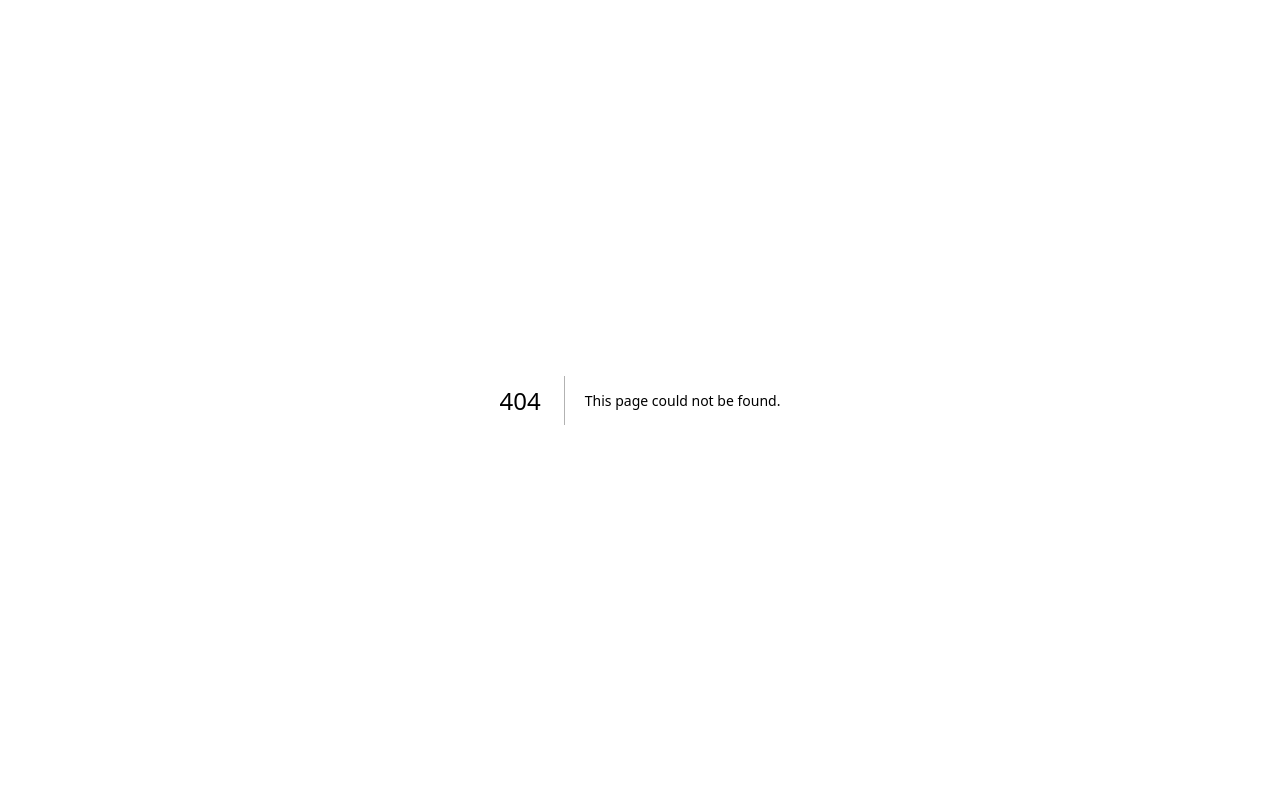
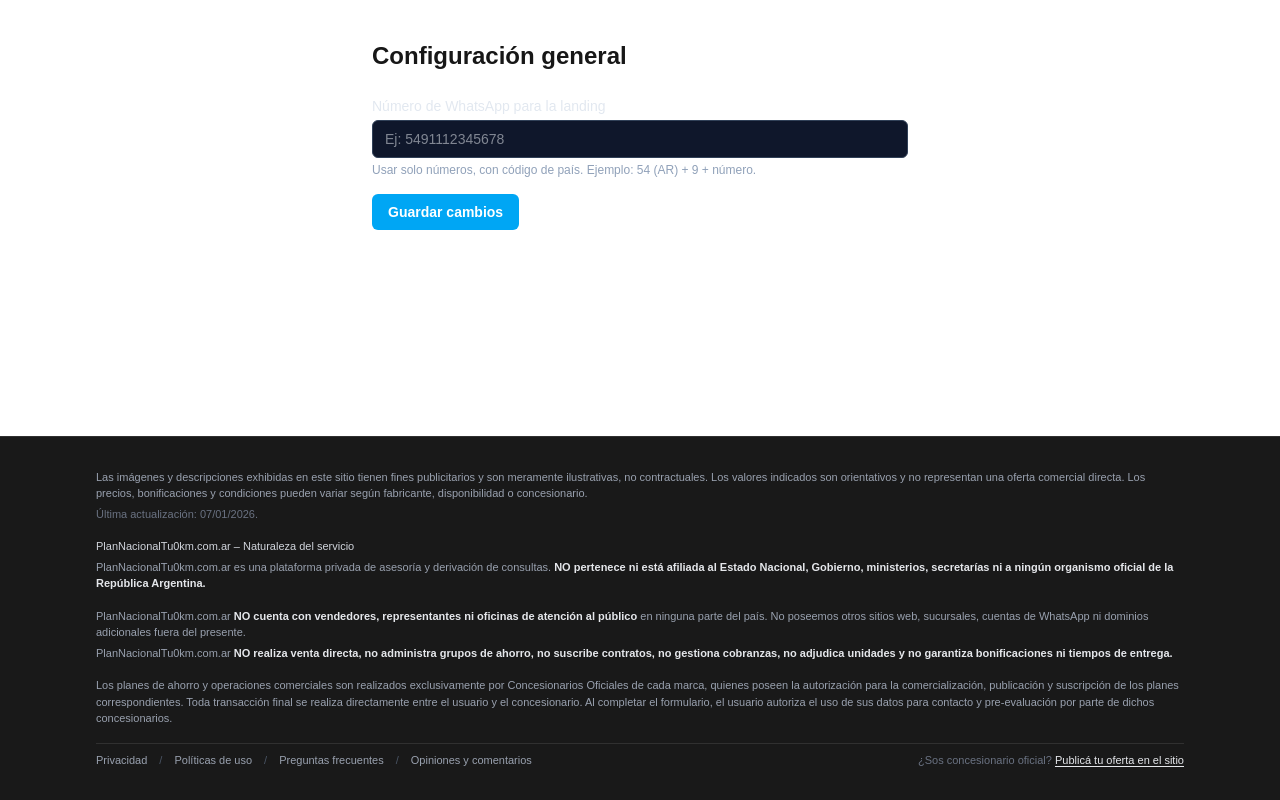
Before and after one commit to DavidFlautero/ladingpageconse1, a Next.js app: page /admin/settings in a window 1280 px wide. Before the commit this address had no page. Shown: the top 800 px of the page. Built offline with nearby package versions, Linux system fonts and the light colour scheme; no server answers.

Commit message:
modificando fondo

```diff
--- /dev/null
+++ b/app/admin/settings/page.tsx
@@ -0,0 +1,82 @@
+"use client";
+
+import { useEffect, useState } from "react";
+
+export default function SettingsPage() {
+  const [whatsappNumber, setWhatsappNumber] = useState("");
+  const [saving, setSaving] = useState(false);
+  const [message, setMessage] = useState<string | null>(null);
+
+  useEffect(() => {
+    const fetchConfig = async () => {
+      try {
+        const res = await fetch("/api/config/whatsapp");
+        if (!res.ok) return;
+        const data = await res.json();
+        setWhatsappNumber(data.whatsappNumber || "");
+      } catch (e) {
+        console.error(e);
+      }
+    };
+    fetchConfig();
+  }, []);
+
+  const handleSubmit = async (e: React.FormEvent) => {
+    e.preventDefault();
+    setSaving(true);
+    setMessage(null);
+    try {
+      const res = await fetch("/api/config/whatsapp", {
+        method: "POST",
+        headers: { "Content-Type": "application/json" },
+        body: JSON.stringify({ whatsappNumber }),
+      });
+      if (!res.ok) throw new Error("Error guardando configuración");
+      setMessage("Número de WhatsApp actualizado correctamente.");
+    } catch (err: any) {
+      setMessage(err.message || "Error al guardar.");
+    } finally {
+      setSaving(false);
+    }
+  };
+
+  return (
+    <main className="max-w-xl mx-auto px-5 py-10">
+      <h1 className="text-2xl font-semibold mb-6">
+        Configuración general
+      </h1>
+
+      <form onSubmit={handleSubmit} className="space-y-4">
+        <div>
+          <label className="block text-sm font-medium text-slate-200 mb-1">
+            Número de WhatsApp para la landing
+          </label>
+          <input
+            type="text"
+            value={whatsappNumber}
+            onChange={(e) => setWhatsappNumber(e.target.value)}
+            placeholder="Ej: 5491112345678"
+            className="w-full rounded-md border border-slate-700 bg-slate-900 px-3 py-2 text-sm text-slate-100 focus:outline-none focus:ring-2 focus:ring-sky-500"
+          />
+          <p className="mt-1 text-xs text-slate-400">
+            Usar solo números, con código de país. Ejemplo: 54 (AR) + 9 + número.
+          </p>
+        </div>
+
+        <button
+          type="submit"
+          disabled={saving}
+          className="rounded-md bg-sky-500 px-4 py-2 text-sm font-semibold text-white hover:bg-sky-400 disabled:opacity-60"
+        >
+          {saving ? "Guardando..." : "Guardar cambios"}
+        </button>
+
+        {message && (
+          <p className="text-xs mt-2 text-slate-300">
+            {message}
+          </p>
+        )}
+      </form>
+    </main>
+  );
+}
--- /dev/null
+++ b/app/api/config/whatsapp/route.ts
@@ -0,0 +1,39 @@
+import { NextResponse } from "next/server";
+import { createClient } from "@supabase/supabase-js";
+
+const supabaseUrl = process.env.NEXT_PUBLIC_SUPABASE_URL!;
+const supabaseKey = process.env.SUPABASE_SERVICE_ROLE_KEY!;
+const supabase = createClient(supabaseUrl, supabaseKey);
+
+export async function GET() {
+  const { data, error } = await supabase
+    .from("config")
+    .select("value")
+    .eq("key", "whatsapp_number")
+    .maybeSingle();
+
+  if (error) {
+    console.error(error);
+    return NextResponse.json({ whatsappNumber: null }, { status: 500 });
+  }
+
+  return NextResponse.json({
+    whatsappNumber: data?.value ?? null,
+  });
+}
+
+export async function POST(req: Request) {
+  const body = await req.json();
+  const whatsappNumber = (body.whatsappNumber || "").toString();
+
+  const { error } = await supabase
+    .from("config")
+    .upsert({ key: "whatsapp_number", value: whatsappNumber });
+
+  if (error) {
+    console.error(error);
+    return NextResponse.json({ ok: false }, { status: 500 });
+  }
+
+  return NextResponse.json({ ok: true });
+}
--- a/app/page.tsx
+++ b/app/page.tsx
@@ -1 +1,102 @@
-export { default } from "./(public)/page";
+import Link from "next/link";
+import { getWhatsappNumber } from "@/lib/config";
+
+function buildWhatsAppUrl(rawNumber?: string | null) {
+  const fallback = "5491112345678"; // número por defecto si no está configurado
+  const number = (rawNumber || fallback).replace(/\D/g, "");
+  const message =
+    "Hola, quiero que evalúen mi caso para acceder a un 0km por Plan Nacional Tu 0km.";
+  return `https://wa.me/${number}?text=${encodeURIComponent(message)}`;
+}
+
+export default async function HomePage() {
+  const whatsappNumber = await getWhatsappNumber();
+  const whatsappUrl = buildWhatsAppUrl(whatsappNumber);
+
+  return (
+    <main className="min-h-screen bg-gradient-to-b from-[#050915] via-[#070b18] to-[#05060b] text-slate-100">
+      {/* Barra de aviso superior */}
+      <div className="w-full bg-sky-600 text-center text-xs md:text-sm py-2">
+        <span className="font-medium">Atención:</span>{" "}
+        los cupos de evaluación sin costo se actualizan cada 24 hs y dependen
+        del mes y del cupo disponible en cada plan.
+      </div>
+
+      {/* Contenido principal */}
+      <section className="mx-auto flex max-w-5xl flex-col gap-10 px-5 py-16 md:flex-row md:items-center md:justify-between md:py-24">
+        {/* Columna texto */}
+        <div className="max-w-xl space-y-6">
+          {/* Tag */}
+          <div className="inline-flex items-center rounded-full border border-emerald-500/30 bg-emerald-500/10 px-3 py-1 text-xs font-medium uppercase tracking-[0.2em] text-emerald-300">
+            <span className="h-2 w-2 rounded-full bg-emerald-400 mr-2" />
+            Evaluación de acceso a tu 0km
+          </div>
+
+          {/* Título principal */}
+          <h1 className="text-3xl leading-tight font-semibold md:text-4xl lg:text-5xl">
+            Conocé el{" "}
+            <span className="text-sky-400">Plan Nacional Tu 0km</span>{" "}
+            y enterate si podés acceder a un{" "}
+            <span className="text-white font-bold">beneficio en cuotas.</span>
+          </h1>
+
+          {/* Subtítulo */}
+          <p className="text-sm md:text-base text-slate-300 max-w-lg">
+            Plataforma privada de pre-evaluación según scoring y cupo disponible.
+            Si calificás, vas a poder acceder a opciones para tu 0km con
+            beneficios exclusivos. Completá tus datos y un asesor autorizado te
+            contactará con las alternativas vigentes según tu perfil.
+          </p>
+
+          {/* Botones */}
+          <div className="flex flex-col gap-3 sm:flex-row sm:items-center">
+            <Link
+              href="#form-evaluacion"
+              className="inline-flex items-center justify-center rounded-full px-6 py-3 text-sm font-semibold bg-sky-500 hover:bg-sky-400 transition shadow-lg shadow-sky-500/25"
+            >
+              Evaluar mi caso
+            </Link>
+
+            <a
+              href={whatsappUrl}
+              target="_blank"
+              rel="noopener noreferrer"
+              className="inline-flex items-center justify-center rounded-full px-6 py-3 text-sm font-semibold border border-emerald-400/60 text-emerald-300 hover:bg-emerald-500/10 transition"
+            >
+              Hablar por WhatsApp
+              <span className="ml-2 text-lg">💬</span>
+            </a>
+          </div>
+
+          {/* Aviso legal corto */}
+          <p className="text-[11px] md:text-xs text-slate-400 max-w-md">
+            Evaluación sin costo. No garantiza adjudicación ni entrega; todo
+            queda sujeto a scoring, cupo y condiciones vigentes del concesionario
+            o plan asociado.
+          </p>
+        </div>
+
+        {/* Columna decorativa */}
+        <div className="mt-10 md:mt-0 md:flex-1 flex justify-center">
+          <div className="relative h-56 w-56 md:h-64 md:w-64 rounded-3xl bg-gradient-to-br from-sky-500/20 via-sky-400/10 to-transparent border border-sky-500/30 shadow-[0_0_80px_rgba(56,189,248,0.35)] flex items-center justify-center">
+            <div className="absolute inset-6 rounded-2xl border border-slate-700/60 bg-slate-900/80 backdrop-blur">
+              <div className="h-full w-full flex flex-col items-center justify-center px-6 text-center">
+                <p className="text-[11px] uppercase tracking-[0.22em] text-slate-400 mb-2">
+                  Pre-evaluación online
+                </p>
+                <p className="text-sm font-semibold text-sky-100">
+                  Simulamos tu acceso según scoring
+                  <span className="block text-slate-400 text-xs mt-1">
+                    Sin afectar tu historial crediticio.
+                  </span>
+                </p>
+              </div>
+            </div>
+          </div>
+        </div>
+      </section>
+
+      {/* resto de secciones de la landing debajo */}
+    </main>
+  );
+}
--- /dev/null
+++ b/lib/config.ts
@@ -0,0 +1,21 @@
+import { createClient } from "@supabase/supabase-js";
+
+const supabaseUrl = process.env.NEXT_PUBLIC_SUPABASE_URL!;
+const supabaseKey = process.env.SUPABASE_SERVICE_ROLE_KEY!; // server-side
+
+const supabase = createClient(supabaseUrl, supabaseKey);
+
+export async function getWhatsappNumber(): Promise<string | null> {
+  const { data, error } = await supabase
+    .from("config")
+    .select("value")
+    .eq("key", "whatsapp_number")
+    .maybeSingle();
+
+  if (error) {
+    console.error("Error fetching whatsapp_number", error);
+    return null;
+  }
+
+  return (data?.value as string) ?? null;
+}
```
